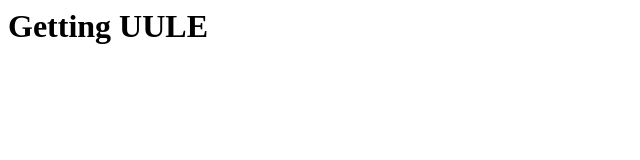
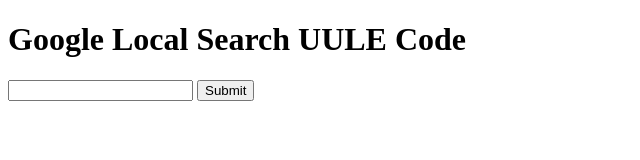
Before and after one commit to takisawa/uule, a plain HTML site: page index.html in a window 1280 px wide. Shown: the whole page, without its empty margins (0-640 px from the left). Drawn offline with Linux system fonts and the light colour scheme.

Commit message:
Fix index.html.

```diff
--- a/index.html
+++ b/index.html
@@ -1,7 +1,15 @@
-<html>
+<!DOCTYPE html>
+<html lang="en">
   <head>
-    <title>UULE</title>
+    <title>Google Local Search UULE Code</title>
   </head>
 
-  <h1>Getting UULE</h1>
+  <body>
+    <h1>Google Local Search UULE Code</h1>
+
+    <form action="/uule" method="POST">
+      <input type="text" name="location" />
+      <input type="submit" />
+    </form>
+  </body>
 </html>
```
